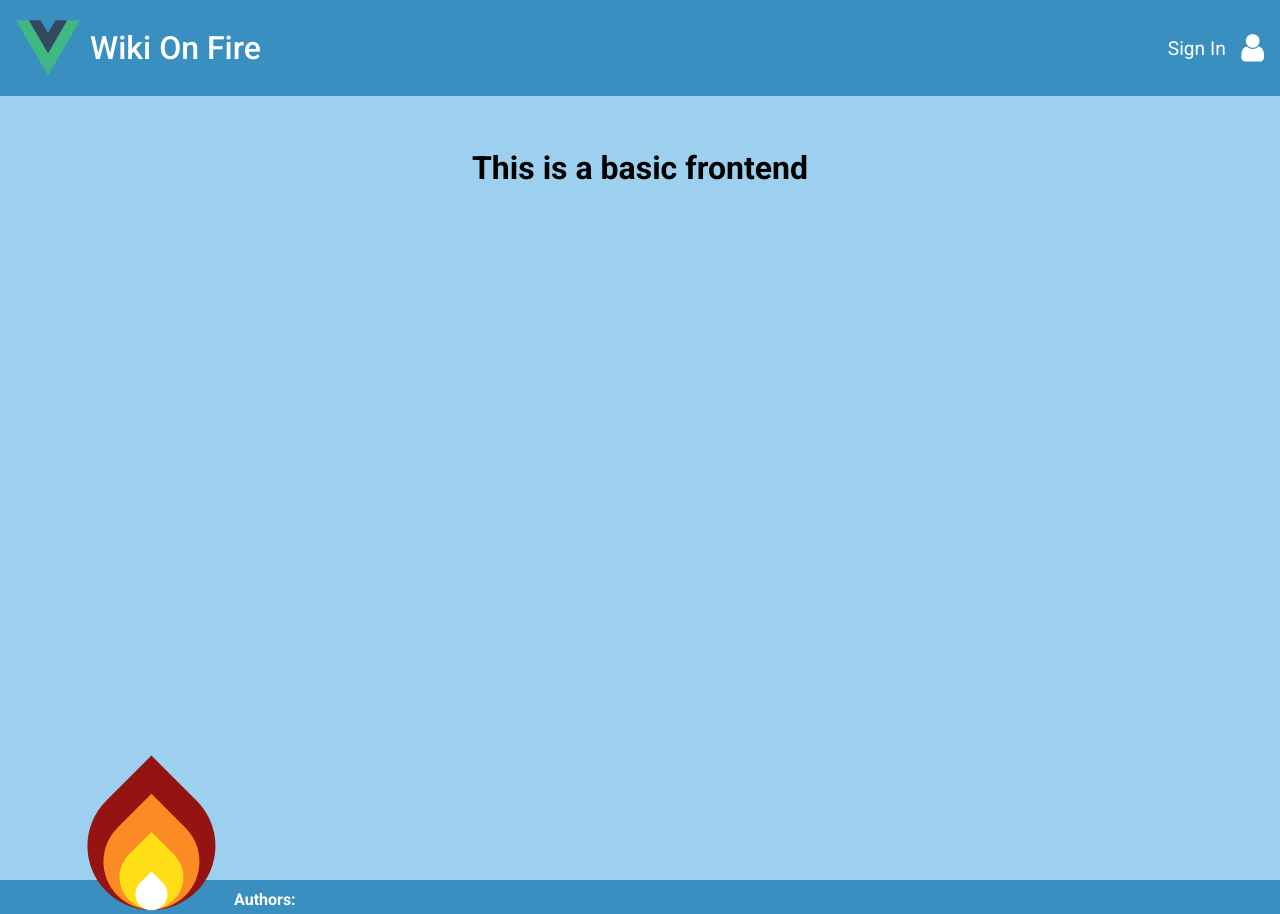
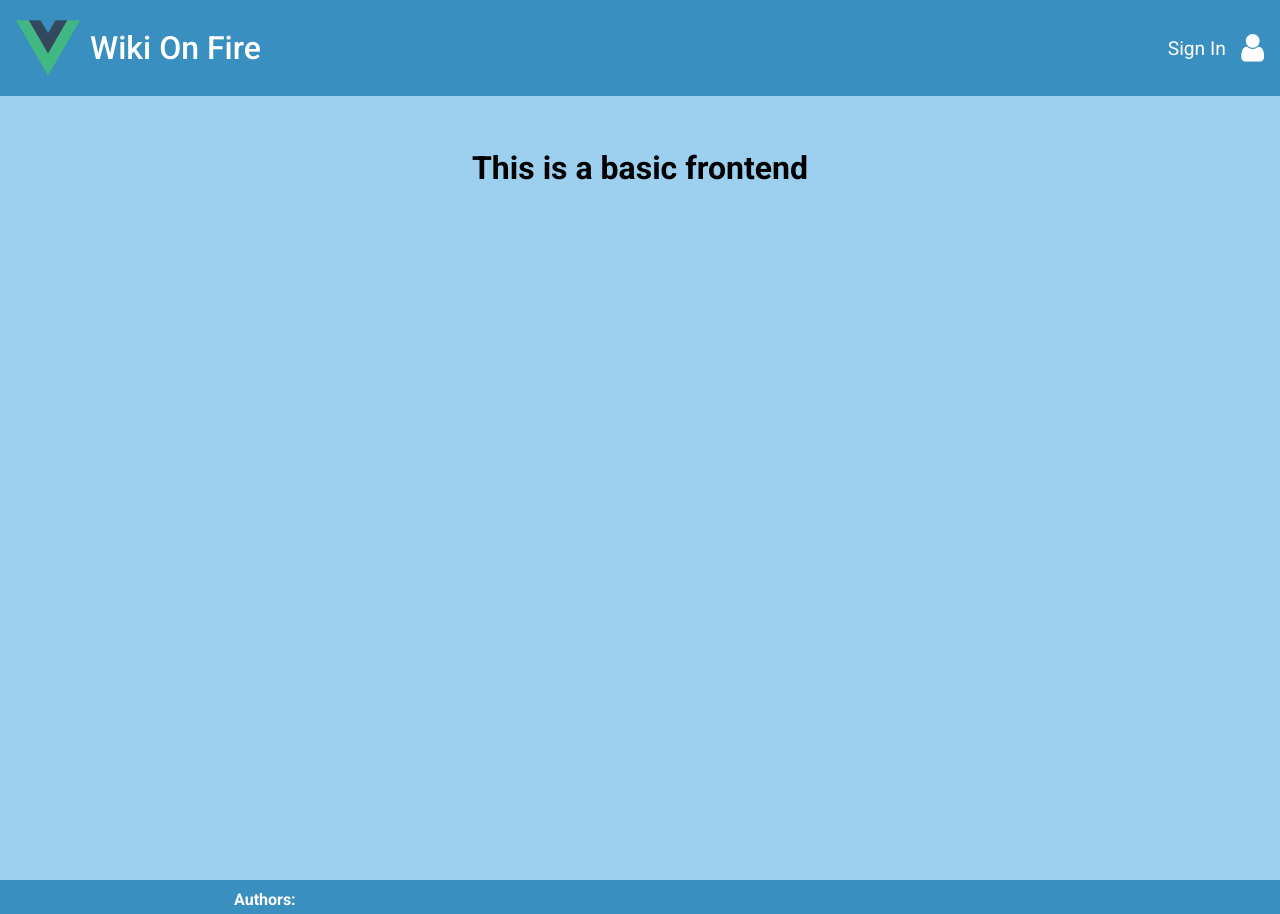
Before and after one commit to kpagacz/wiki-on-fire, a Vue app in the folder frontend/: page / in a window 1280 px wide. Shown: the top 914 px of the page. Built offline with nearby package versions, Linux system fonts and the light colour scheme.

Commit message:
Revert "add(WofSpinner): added the WofSpinner component"
This reverts commit 727a4e16520ff42a48dd2059d5ab2e97ba1499bc.

```diff
--- a/frontend/package.json
+++ b/frontend/package.json
@@ -24,5 +24,6 @@
     "eslint-plugin-vue": "^7.0.0",
     "less": "^4.1.2",
     "less-loader": "5.0.0"
-  }
+  },
+  "type": "module"
 }
--- a/frontend/src/App.vue
+++ b/frontend/src/App.vue
@@ -4,7 +4,6 @@
     <div class="main-wrapper">
       <router-view msg="This is a basic frontend"></router-view>
     </div>
-    <wof-spinner color = "red" loading = true size =16 />
     <wof-footer/>
   </main>
 </template>
@@ -12,10 +11,9 @@
 <script>
 import WofFooter from './components/WofFooter.vue';
 import WofHeader from './components/WofHeader.vue';
-import WofSpinner from "./components/WofSpinner.vue";
 
 export default {
-  components: { WofFooter, WofHeader, WofSpinner},
+  components: { WofFooter, WofHeader },
   name: "App",
 };
 </script>
--- a/frontend/src/components/WofSpinner.vue
+++ /dev/null
@@ -1,74 +0,0 @@
-<template>
-<div class = "spinner">
-  <div class = "flame red"></div>
-  <div class = "flame orange"></div>
-  <div class = "flame yellow"></div>
-  <div class = "flame white"></div>
-</div>
-</template>
-
-<script>
-export default {
-  name: "WofSpinner",
-  props: {
-    loading: {
-      type: Boolean,
-      default: true,
-      required: true
-    },
-    color: {
-      type: String,
-      default: "primary"
-    },
-    size: {
-      type: Number
-    }
-  }
-};
-</script>
-
-<style lang="less">
-@import './common.less';
-
-.spinner {
-  display: flex;
-  position: relative;
-  max-width: 10rem;
-  max-height: 10rem;
-  z-index: 1;
-  transform: rotate(-45deg);
-  margin-left: 10%;
-}
-
-.flame {
-  aspect-ratio: 1;
-  border-radius: 50% 0% 50% 50%;
-  position: absolute;
-  bottom: 0;
-}
-
-.white {
-  background-color: white;
-  width: 20%;
-  margin: 0 0 9% 9%;
-}
-
-.yellow {
-  background-color: #FEDE17;
-  width: 40%;
-  margin: 0 0 6% 6%;
-}
-
-.orange {
-  background-color: #fb8b23;
-  width: 60%;
-  margin: 0 0 3% 3%;
-}
-
-.red {
-  background-color: #951313;
-  width: 80%;
-}
-
-
-</style>
```
